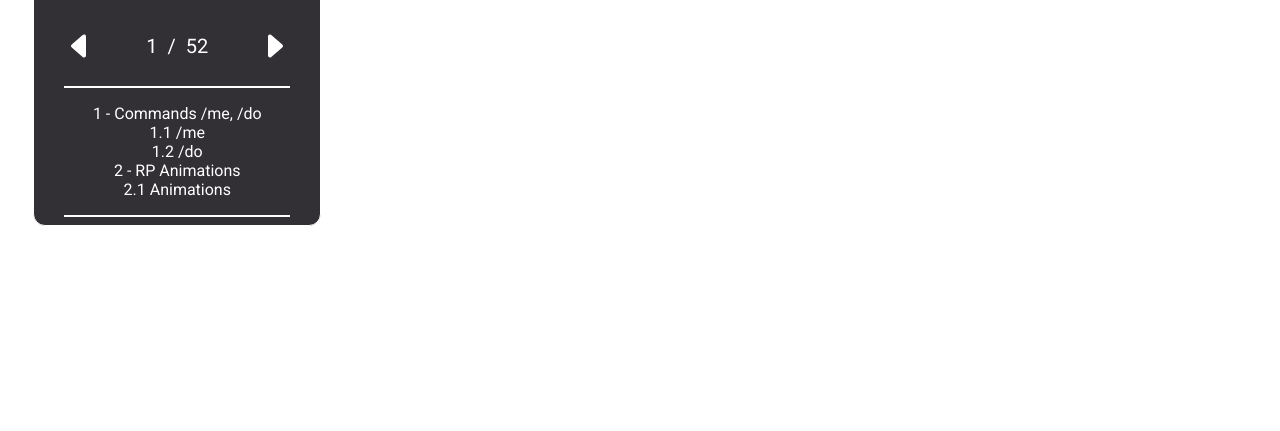
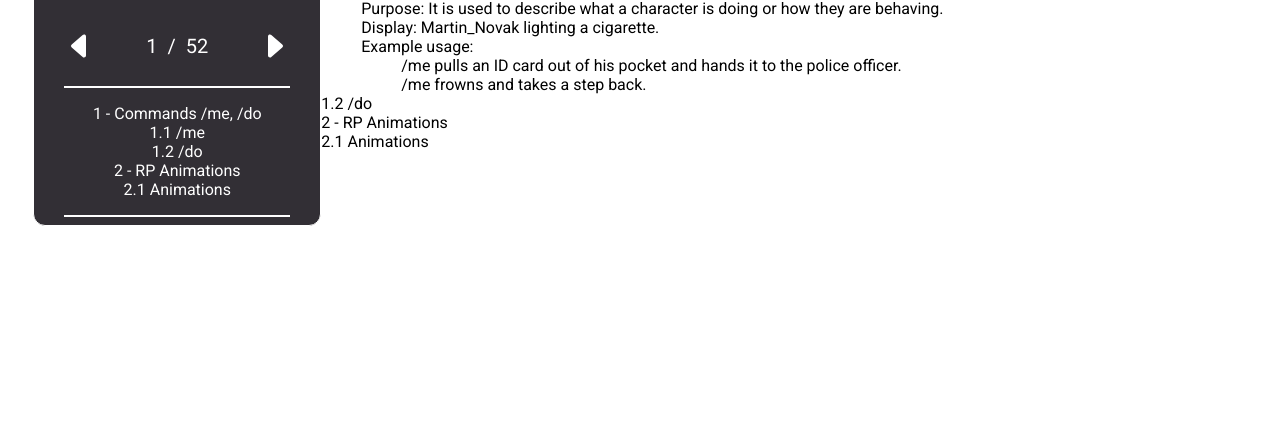
Before and after one commit to Souckova/crrp_support, a plain HTML site: page index.html in a window 1280 px wide. Shown: the part 369-800 px from the top of the page. Drawn offline with Linux system fonts and the light colour scheme.

Commit message:
začátek main sectionu

```diff
--- a/index.html
+++ b/index.html
@@ -64,6 +64,54 @@
             </ol>
             <hr>
         </div>
+
+        <ol>
+            <li>- Commands /me, /do
+                <ol>
+                    <li>/me
+                        <!-- copy /me [action] -->
+                            <ul>
+                            <li>Purpose: It is used to describe what a character is doing or how they are behaving.</li>
+                            <li>Display: Martin_Novak lighting a cigarette.</li>
+                            <li>Example usage:
+                                <ul>
+                                    <li>/me pulls an ID card out of his pocket and hands it to the police officer.</li>
+                                    <li>/me frowns and takes a step back.</li>
+                                </ul>
+                            </li>
+                            </ul>
+                    </li>
+                    <li>/do</li>
+                </ol>
+            </li>
+            <li>- RP Animations
+                <ol>
+                    <li>Animations</li>
+                </ol>
+            </li>
+        </ol>
+
+
+
+<!-- Display:
+Martin_Novak lighting a cigarette.
+
+Example usage:
+
+/me pulls an ID card out of his pocket and hands it to the police officer.
+
+/me frowns and takes a step back.
+1.2 / do
+/do [description of the situation]
+Purpose: Used to describe external circumstances, emotions, states or outcomes that may not be directly apparent from the game mechanics.
+Display:
+[DO] A knife would have been found in the pocket.
+Example of use:
+/do He would be holding a police officer's badge in his hand.
+/do There would be a broken phone on the table.
+2 - Animations
+2.1 Animations
+Our game also offers the possibility of animations, these animations can be activated in the top menu. After pressing the button for animations. A window will open. Here you can click on the animation you currently want to perform. To end it, click on the button again. -->
     </section>
     <footer></footer>
 </body>
--- a/style.css
+++ b/style.css
@@ -95,8 +95,8 @@ ol{
 li{
     display: block;
 }
-
-li:before{
+/*problém pak ul li, předělat na class*/
+ol > li:before{
     content: counters(item, ".") " ";
     counter-increment: item;
 }
```
